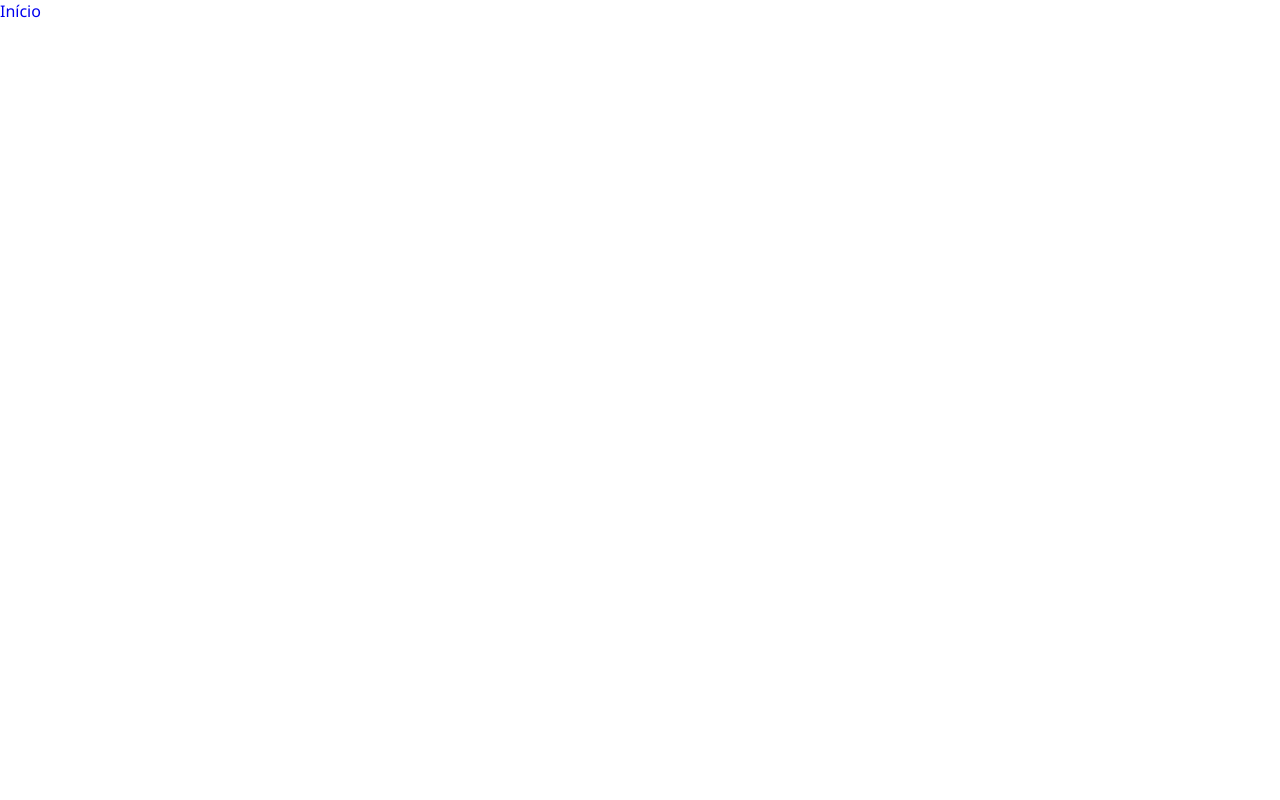
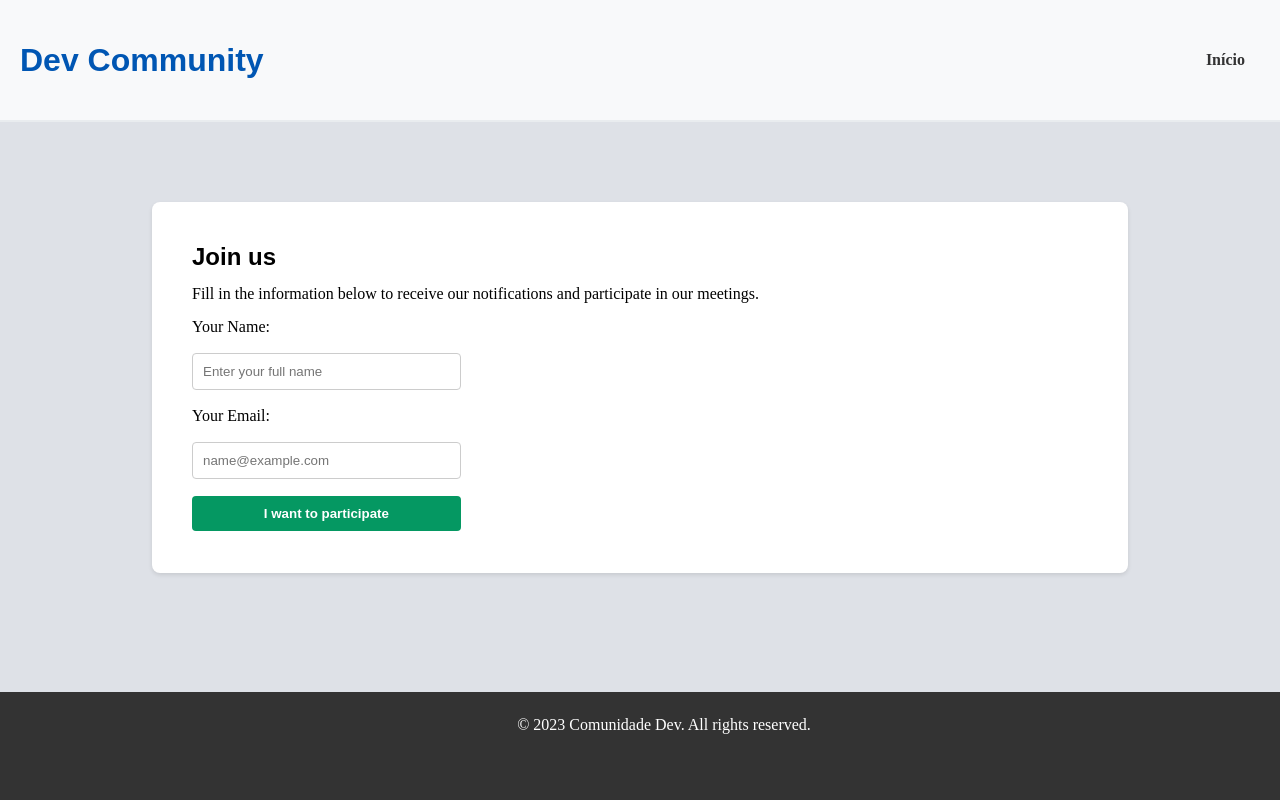
Before and after one commit to Carlos-iso/comunidade-v2, a plain HTML site: page pages/register.html in a window 1280 px wide. Drawn offline with Linux system fonts and the light colour scheme.

Commit message:
register update

```diff
--- a/css/register.css
+++ b/css/register.css
@@ -1,8 +1,105 @@
 * {
 	margin: 0;
 	padding: 0;
-	box-sizing: border-box;
-	font-family: "Segoe UI", Tahoma, Geneva, Verdana, sans-serif;
-	text-decoration: none;
 	transition: 0.3s cubic-bezier(1, 0, 0, 1);
 }
+
+.common-text,
+.site-title,
+.subtitle {
+	font-family: Arial, sans-serif;
+}
+
+.site-title {
+	color: #0056b3;
+}
+
+body {
+	background-color: #dee1e7;
+}
+
+.main-header {
+	height: 80px;
+	display: flex;
+	justify-content: space-between; /* Moves the menu title away from the content */
+	align-items: center; /* Centers vertically */
+	background-color: #f8f9fa;
+	padding: 20px;
+	border-bottom: 2px solid #e9ecef;
+}
+
+.menu-navigation {
+	display: flex;
+	gap: 15px; /* Space between links */
+}
+
+.link-menu {
+	text-decoration: none;
+	color: #333;
+	font-weight: bold;
+	padding: 10px 15px;
+	border-radius: 5px;
+}
+
+.link-menu {
+	transition:
+		background-color 0.3s ease,
+		color 0.3s ease; /* Smooth transition of 0.3 seconds */
+}
+
+.link-menu:hover {
+	background-color: #0056b3;
+	color: #ffffff;
+}
+
+.main-content {
+	width: 70%;
+	display: flex;
+	flex-direction: column;
+	flex: 1; /* Occupies 3 parts of the available space */
+	background-color: #ffffff;
+	padding: 40px;
+	border-radius: 8px;
+	box-shadow: 0 2px 4px rgba(0, 0, 0, 0.1);
+	gap: 12px;
+	margin: 80px auto; /* Centers the container on the screen */
+}
+
+.main-content * {
+	margin: 1px 0;
+}
+
+.registration-form {
+	width: 30%;
+	display: flex;
+	flex-direction: column;
+	gap: 15px;
+}
+
+.registration-form input {
+	padding: 10px;
+	border: 1px solid #ccc;
+	border-radius: 4px;
+}
+
+.registration-form button {
+	padding: 10px;
+	border: none;
+	border-radius: 4px;
+	background-color: #059862;
+	color: white;
+	font-weight: bold;
+	cursor: pointer;
+}
+
+.rodape-site {
+	width: 100%;
+	height: 60px;
+	position: fixed;
+	bottom: 0px;
+	text-align: center;
+	padding: 24px;
+	margin: 0 auto;
+	background-color: #333;
+	color: #fff;
+}
--- a/css/style.css
+++ b/css/style.css
@@ -1,22 +1,27 @@
 * {
 	margin: 0;
 	padding: 0;
-	box-sizing: border-box;
-	text-decoration: none;
 	transition: 0.3s cubic-bezier(1, 0, 0, 1);
 }
-
 /* Basic reset */
 
 .common-text,
-site-title,
-subtitle {
+.site-title,
+.subtitle {
 	font-family: Arial, sans-serif;
+}
+.site-title {
+	color: #0056b3;
+}
+
+body {
+	background-color: #dee1e7;
 }
 
 /* Flexbox in Header */
 
 .main-header {
+	height: 80px;
 	display: flex;
 	justify-content: space-between; /* Moves the menu title away from the content */
 	align-items: center; /* Centers vertically */
@@ -56,9 +61,45 @@ subtitle {
 	box-shadow: 0 2px 4px rgba(0, 0, 0, 0.1);
 }
 
+.main-content section {
+	display: flex;
+	flex-direction: column;
+	gap: 20px;
+	padding: 20px	;
+}
+
 .sidebar {
 	flex: 1; /* Occupies 1 part of the space (becomes narrower than the main space) */
 	background-color: #e9ecef;
-	padding: 20px;
+	padding: 40px;
 	border-radius: 8px;
 }
+
+.sidebar ul li {
+	padding: 4px;
+}
+
+/* Interactive effect on links */
+
+.link-menu {
+	transition:
+		background-color 0.3s ease,
+		color 0.3s ease; /* Smooth transition of 0.3 seconds */
+}
+
+.link-menu:hover {
+	background-color: #0056b3;
+	color: #ffffff;
+}
+
+.rodape-site {
+	width: 100%;
+	height: 60px;
+	position: fixed;
+	bottom: 0px;
+	text-align: center;
+	padding: 24px;
+	margin: 0 auto;
+	background-color: #333;
+	color: #fff;
+}
--- a/pages/register.html
+++ b/pages/register.html
@@ -7,8 +7,40 @@
 		<link rel="stylesheet" href="../css/register.css" />
 	</head>
 	<body>
-		<nav class="menu-navigation">
-			<a href="../index.html" class="link-menu">Início</a>
-		</nav>
+		<header class="main-header">
+			<h1 class="site-title">Dev Community</h1>
+			<nav class="menu-navigation">
+				<a href="../index.html" class="link-menu">Início</a>
+			</nav>
+		</header>
+		<main class="main-content">
+			<h2 class="subtitle">Join us</h2>
+			<p class="texto-comum">
+				Fill in the information below to receive our notifications and
+				participate in our meetings.
+			</p>
+			<form class="registration-form">
+				<label for="nome" class="rotulo-campo">Your Name:</label>
+				<input
+					type="text"
+					id="nome"
+					class="campo-entrada"
+					placeholder="Enter your full name"
+				/>
+				<label for="email" class="rotulo-campo">Your Email:</label>
+				<input
+					type="email"
+					id="email"
+					class="field-input"
+					placeholder="name@example.com"
+				/>
+				<button type="submit" class="botao-enviar">
+					I want to participate
+				</button>
+			</form>
+		</main>
+		<footer class="rodape-site">
+			<p class="texto-rodape">© 2023 Comunidade Dev. All rights reserved.</p>
+		</footer>
 	</body>
 </html>
```
Also changed, not shown: index.html (+3 -4 lines).
